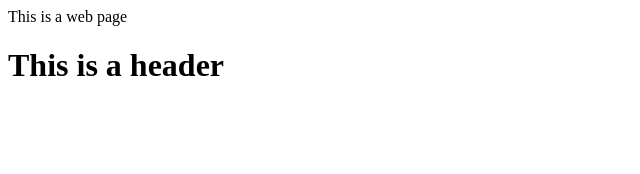
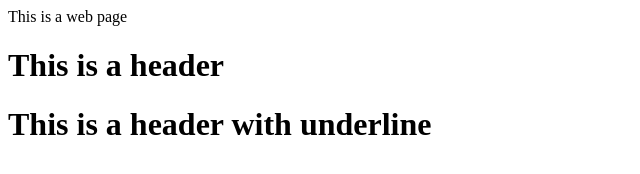
Before and after one commit to ajaysingh3200/git-demo-31-04, a plain HTML site: page index.html in a window 1280 px wide. Shown: the whole page, without its empty margins (0-640 px from the left). Drawn offline with Linux system fonts and the light colour scheme.

Commit message:
This is my second commit

```diff
--- a/index.html
+++ b/index.html
@@ -1,2 +1,3 @@
 <html> This is a web page </html>
 <h1> This is a header <h1>
+<h1> This is a header with underline <h1>
```
